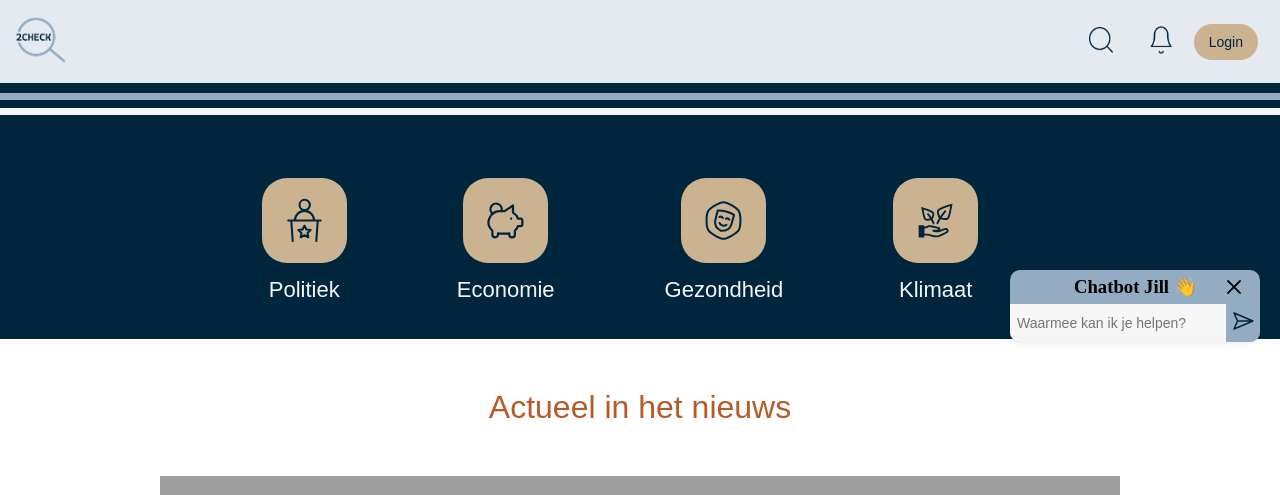
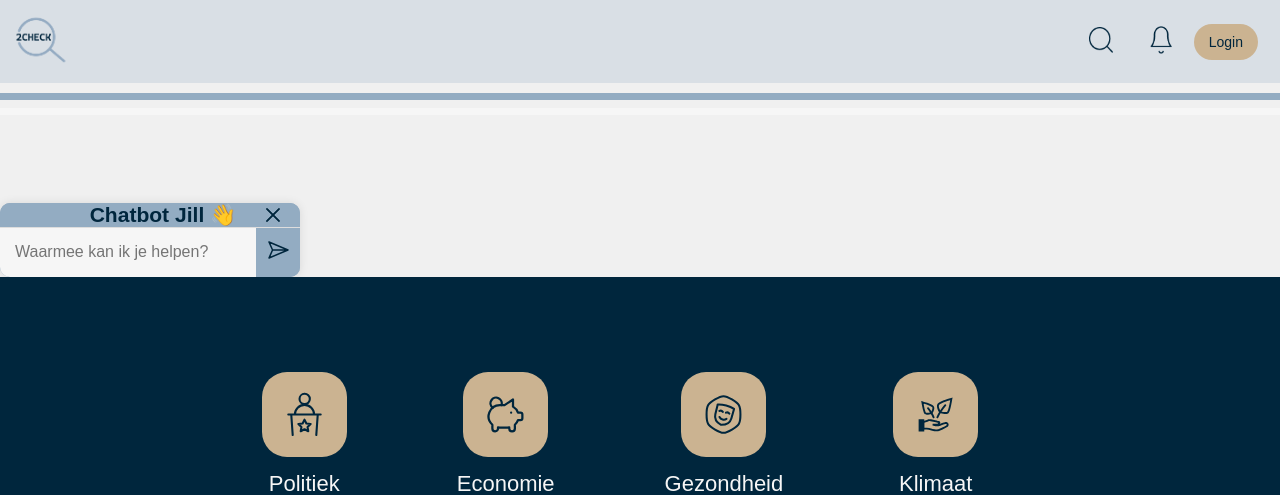
Before and after one commit to IsabelDH/lab2, a PHP site: page /lab2/index.php in a window 1280 px wide. Shown: the top 495 px of the page. Run offline with PHP 8.4, Linux system fonts and the light colour scheme; some web fonts are replaced; grey boxes are pictures that could not be loaded.

Commit message:
chatbot ok

```diff
--- a/chatbot.php
+++ b/chatbot.php
@@ -5,87 +5,8 @@
     <meta charset="UTF-8">
     <meta name="viewport" content="width=device-width, initial-scale=1.0">
     <title>Government Chatbot</title>
-    <style>
-        body {
-            font-family: Arial, sans-serif;
-            background-color: #f0f0f0;
-            margin: 0;
-            padding: 0;
-        }
+    <link rel="stylesheet" href="styles/chatbot.css">
 
-        .chat-container {
-            position: absolute;
-            width: 300px;
-            margin: 20px auto;
-            background-color: #93ACC2;
-            border-radius: 10px;
-            overflow: hidden;
-            box-shadow: 0px 0px 10px rgba(0, 0, 0, 0.1);
-
-        }
-
-        .chat-header {
-            background-color: #93ACC2;
-            color: #00263D;
-            /* padding: 5px 10px; */
-            text-align: center;
-            font-size: 18px;
-            display: flex;
-            align-items: center;
-            justify-content: center;
-        }
-
-        .chat-header svg {
-            margin-right: -75px;
-            margin-left: 25px;
-            cursor: pointer;
-            /* Toegevoegd om een cursor te tonen wanneer je erop klikt */
-        }
-
-        .chat-messages {
-            padding: 0 10px;
-            overflow-y: auto;
-            max-height: 200px;
-            /* Aangepaste hoogte voor de berichten */
-        }
-
-        .message {
-            margin-bottom: 10px;
-            padding: 5px 10px;
-            border-radius: 5px;
-            display: inline-block;
-            max-width: 80%;
-        }
-
-        .user-message {
-            background-color: #f6f6f6;
-            float: right;
-        }
-
-        .bot-message {
-            background-color: #fff;
-            float: left;
-        }
-
-        .chat-input-container {
-            display: flex;
-            border-top: 1px solid #ddd;
-        }
-
-        .chat-input {
-            flex: 1;
-            padding: 10px;
-            border: none;
-            outline: none;
-        }
-
-        .send-icon {
-            padding: 10px;
-            background-color: #93ACC2;
-            color: #00263D;
-            cursor: pointer;
-        }
-    </style>
 </head>
 
 <body>
@@ -110,8 +31,8 @@
     </div>
 
     <script>
-        const chatMessages = document.getElementById('chat-messages');
-        const userInput = document.getElementById('user-input');
+        const chatMessages = document.querySelector('#chat-messages');
+        const userInput = document.querySelector('#user-input');
 
         function sendMessage(message, sender) {
             const chatMessage = document.createElement('div');
@@ -129,7 +50,7 @@
                 sendMessage(question, 'user');
                 // Voeg hier de logica toe om te reageren op verschillende vragen
                 switch (question) {
-                    case 'Hallo':
+                    case 'hallo':
                         sendMessage('Hallo, ik ben Jill, waarmee kan ik je helpen?', 'Jill');
                         break;
                     case 'wat is een begroting?':
--- a/header.inc.php
+++ b/header.inc.php
@@ -1,3 +1,14 @@
+<?php
+include_once("chatbot.php");
+
+?><!DOCTYPE html>
+<html lang="en">
+<head>
+    <meta charset="UTF-8">
+    <meta name="viewport" content="width=device-width, initial-scale=1.0">
+    <title>Document</title>
+</head>
+<body>
 <div class="line1"></div>
     <div class="line2"></div>
 
@@ -52,22 +63,6 @@
         </div>
     </div>
 
-    <div class="chat-container">
-        <div class="chat-header">
-            <h3>Chatbot Jill 👋</h3>
-            <svg xmlns="http://www.w3.org/2000/svg" width="24" height="24" viewBox="0 0 36 36" onclick="resetChat()">
-                <path fill="currentColor" stroke="currentColor" stroke-width="1" d="m19.41 18l8.29-8.29a1 1 0 0 0-1.41-1.41L18 16.59l-8.29-8.3a1 1 0 0 0-1.42 1.42l8.3 8.29l-8.3 8.29A1 1 0 1 0 9.7 27.7l8.3-8.29l8.29 8.29a1 1 0 0 0 1.41-1.41Z" class="clr-i-outline clr-i-outline-path-1" />
-                <path fill="none" stroke="none" d="M0 0h36v36H0z" />
-            </svg>
 
-        </div>
-        <div class="chat-messages" id="chat-messages"></div>
-        <div class="chat-input-container">
-            <input type="text" class="chat-input" id="user-input" placeholder="Waarmee kan ik je helpen?">
-            <div class="send-icon" onclick="receiveMessage()">
-                <svg xmlns="http://www.w3.org/2000/svg" width="24" height="24" viewBox="0 0 24 24">
-                    <path fill="none" stroke="currentColor" stroke-linecap="round" stroke-linejoin="round" stroke-width="1.5" d="M22 12L3 20l3.563-8L3 4zM6.5 12H22" />
-                </svg>
-            </div>
-        </div>
-    </div>
+</body>
+</html>
--- /dev/null
+++ b/styles/chatbot.css
@@ -0,0 +1,76 @@
+@import url("https://use.typekit.net/vzx3eow.css");
+
+body {
+    font-family: "neue-haas-grotesk-text", sans-serif;
+    background-color: #f0f0f0;
+    margin: 0;
+    padding: 0;
+}
+
+.chat-container {
+    width: 300px;
+    margin-top: 120px;
+    background-color: #93ACC2;
+    border-radius: 10px;
+    overflow: hidden;
+    box-shadow: 0px 0px 10px rgba(0, 0, 0, 0.1);
+}
+
+.chat-header {
+    background-color: #93ACC2;
+    color: #00263D;
+    text-align: center;
+    font-size: 18px;
+    display: flex;
+    align-items: center;
+    justify-content: center;
+}
+
+.chat-header svg {
+    margin-right: -75px;
+    margin-left: 25px;
+    cursor: pointer;
+}
+
+.chat-messages {
+    padding: 0 10px;
+    overflow-y: auto;
+    max-height: 200px;
+}
+
+.message {
+    margin-bottom: 10px;
+    padding: 5px 10px;
+    border-radius: 5px;
+    display: inline-block;
+    max-width: 80%;
+}
+
+.user-message {
+    background-color: #f6f6f6;
+    float: right;
+}
+
+.bot-message {
+    background-color: #fff;
+    float: left;
+}
+
+.chat-input-container {
+    display: flex;
+    border-top: 1px solid #ddd;
+}
+
+.chat-input {
+    flex: 1;
+    padding: 5%;
+    border: none;
+    outline: none;
+}
+
+.send-icon {
+    padding: 10px;
+    background-color: #93ACC2;
+    color: #00263D;
+    cursor: pointer;
+}
--- a/styles/header.css
+++ b/styles/header.css
@@ -95,105 +95,6 @@
 
 
 
-
-
-
-.chat-container {
-  width: 250px;
-  margin: 20px auto;
-  background-color: #93acc2;
-  border-radius: 10px;
-  overflow: hidden;
-  box-shadow: 0px 0px 10px rgba(0, 0, 0, 0.1);
-  position: absolute;
-  top: 250px;
-  right: 20px;
-  z-index: 1;
-}
-
-.chat-header {
-  /* background-color: #93acc2;
-  color: #00263d; */
-  padding: 5px 10px;
-  text-align: center;
-  font-size: 16px;
-  display: flex;
-  align-items: center;
-  justify-content: center;
-  /* font-weight: 400;
-  font-family: "neue-haas-grotesk-text", sans-serif;
-  font-style: normal;
-  z-index: 0; */
-}
-
-.chat-header svg {
-  margin-right: -50px;
-  margin-left: 25px;
-  /* cursor: pointer; */
-  /* z-index: 0; */
-}
-
-.chat-messages {
-  padding: 0 5px;
-  overflow-y: auto;
-  max-height: 200px;
-  z-index: 0;
-}
-
-.message {
-  margin-bottom: 10px;
-  padding: 5px 10px;
-  border-radius: 5px;
-  display: inline-block;
-  max-width: 80%;
-  background-color: #f6f6f6;
-  z-index: 0;
-  font-size: 14px;
-}
-
-.user-message {
-  background-color: #f6f6f6;
-  float: right;
-  z-index: 0;
-}
-
-.bot-message {
-  background-color: #f6f6f6;
-  float: left;
-  z-index: 0;
-}
-
-.chat-input-container {
-  display: flex;
-  /* border-top: 1px solid #ddd; */
-  z-index: 0;
-}
-
-.chat-input {
-  flex: 1;
-  /* padding: 5px 0px 5px 5px; */
-  padding-left: 7px;
-  border: none;
-  outline: none;
-  font-weight: 400;
-  font-family: "neue-haas-grotesk-text", sans-serif;
-  font-style: 12px;
-  z-index: 0;
-  /* width: 150px; */
-  color:#00263d;
-  font-size: 14px;
-
-}
-
-.send-icon {
-  padding: 5px;
-  background-color: #93acc2;
-  color: #00263d;
-  cursor: pointer;
-  z-index: 0;
-}
-
-
 @media (min-width: 600px) {
   .flex {
     display: flex;
--- a/styles/style.css
+++ b/styles/style.css
@@ -2,6 +2,7 @@
 * {
   margin: 0;
   padding: 0;
+  font-family: "neue-haas-grotesk-text", sans-serif;
 }
 
 #logo {
@@ -24,6 +25,10 @@
   margin-bottom: 50px;
 }
 
+h3{
+  color: #00263D;
+}
+
 #slider-container {
   position: relative;
   overflow: hidden;
@@ -36,6 +41,7 @@
   position: relative;
   width: 100%;
   z-index: -1;
+
 }
 
 #slide img {
```
